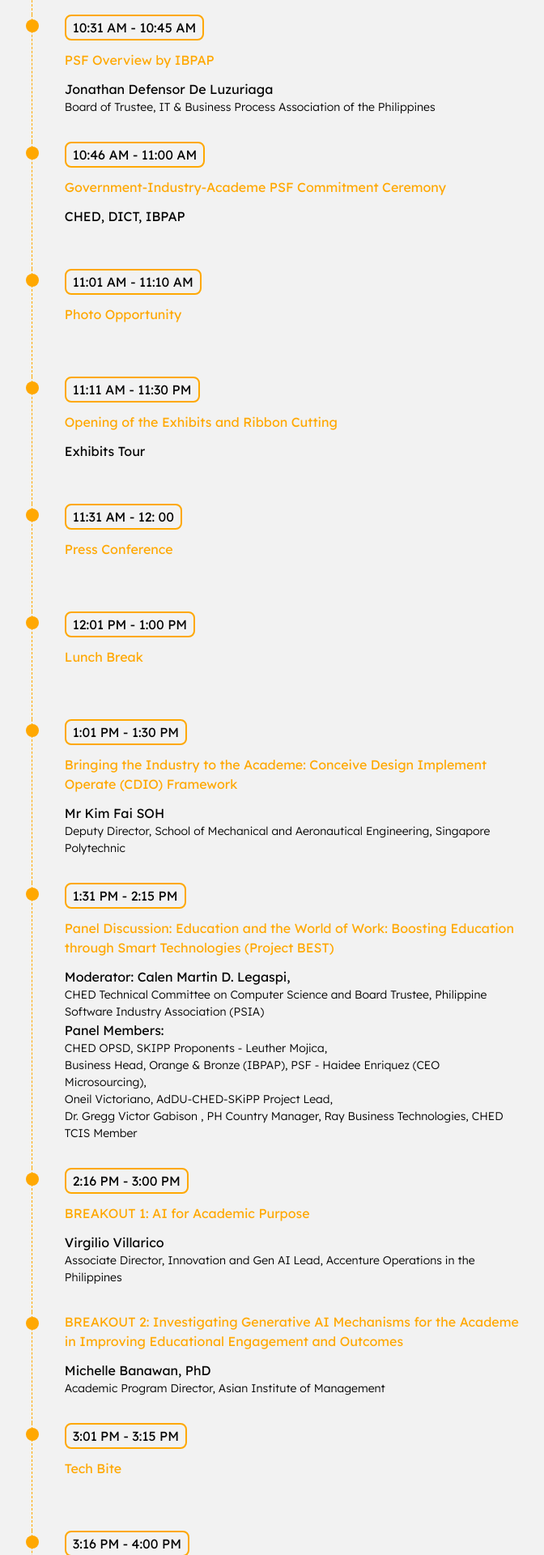
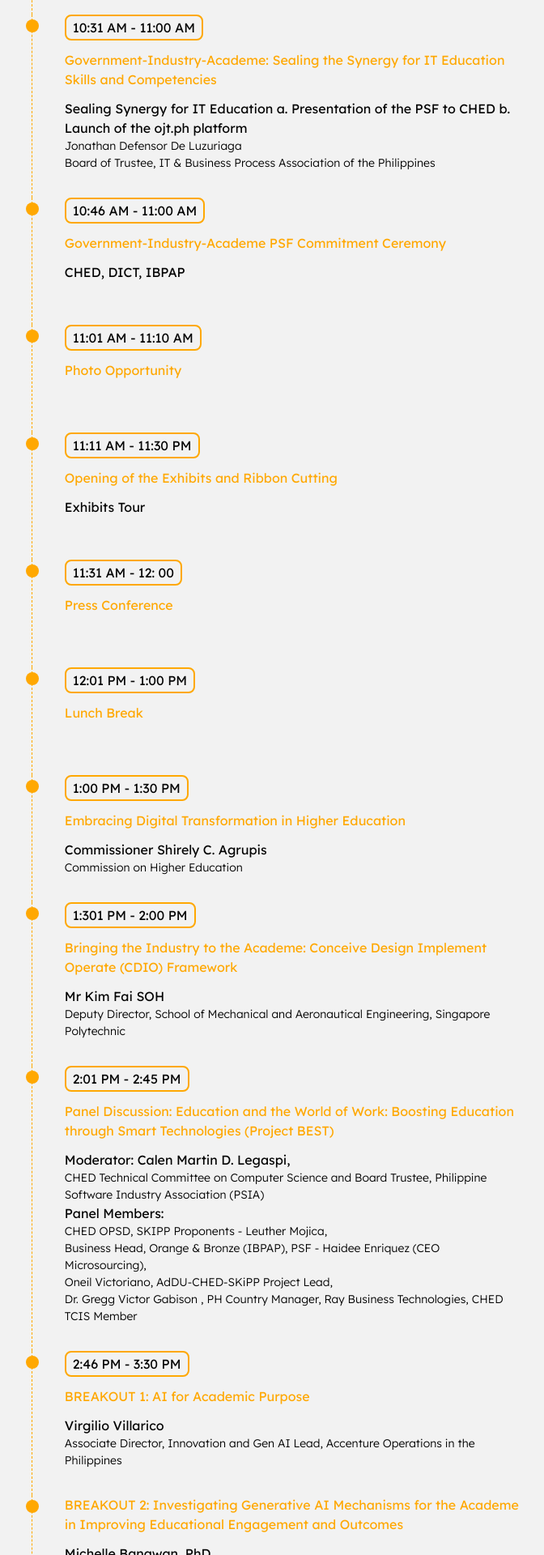
Before and after one commit to Samshh/CHEDx-Website, a React (Vite) app: page / in a window 1280 px wide. Shown: the part 4420-6340 px from the top of the page at 81% size, without its empty margins (303-975 px from the left). Built offline with nearby package versions, Linux system fonts and the light colour scheme.

Commit message:
UPDATE: LANDING PAGE TIMELINE DETAILS

```diff
--- a/src/pages/landing/components/MappedTimeline.tsx
+++ b/src/pages/landing/components/MappedTimeline.tsx
@@ -56,10 +56,11 @@
       subtitle: "Head, Private Sector Advisory Council (PSAC) Jobs Sector",
     },
     {
-      time: "10:31 AM - 10:45 AM",
-      segment: "PSF Overview by IBPAP",
-      title: "Jonathan Defensor De Luzuriaga",
-      subtitle: "Board of Trustee, IT & Business Process Association of the Philippines",
+      time: "10:31 AM - 11:00 AM",
+      segment: "Government-Industry-Academe: Sealing the Synergy for IT Education Skills and Competencies",
+      title: "Sealing Synergy for IT Education \na. Presentation of the PSF to CHED \nb. Launch of the ojt.ph platform",
+      subtitle:
+        "Jonathan Defensor De Luzuriaga\n Board of Trustee, IT & Business Process Association of the Philippines",
     },
     {
       time: "10:46 AM - 11:00 AM",
@@ -92,13 +93,19 @@
       subtitle: "",
     },
     {
-      time: "1:01 PM - 1:30 PM",
+      time: "1:00 PM - 1:30 PM",
+      segment: "Embracing Digital Transformation in Higher Education",
+      title: "Commissioner Shirely C. Agrupis",
+      subtitle: "Commission on Higher Education",
+    },
+    {
+      time: "1:301 PM - 2:00 PM",
       segment: "Bringing the Industry to the Academe: Conceive Design Implement Operate (CDIO) Framework",
       title: "Mr Kim Fai SOH",
       subtitle: "Deputy  Director, School of Mechanical and  Aeronautical Engineering, Singapore Polytechnic",
     },
     {
-      time: "1:31 PM - 2:15 PM",
+      time: "2:01 PM - 2:45 PM",
       segment:
         "Panel Discussion: Education and the World of Work: Boosting Education through Smart Technologies (Project BEST)",
       title: `Moderator: Calen Martin D. Legaspi, <p>CHED Technical Committee on Computer Science and Board Trustee, Philippine Software Industry Association (PSIA)</p>Panel Members:`,
@@ -106,7 +113,7 @@
         "CHED OPSD, SKIPP Proponents - Leuther Mojica, \nBusiness Head, Orange & Bronze (IBPAP), PSF - Haidee Enriquez (CEO Microsourcing), \nOneil Victoriano, AdDU-CHED-SKiPP Project Lead, \nDr. Gregg Victor Gabison , PH Country Manager, Ray Business Technologies, CHED TCIS Member",
     },
     {
-      time: "2:16 PM - 3:00 PM",
+      time: "2:46 PM - 3:30 PM",
       segment: "BREAKOUT 1: AI for Academic Purpose",
       title: "Virgilio Villarico",
       subtitle: "Associate Director, Innovation and Gen AI Lead, Accenture Operations in the Philippines",
@@ -119,13 +126,13 @@
       subtitle: "Academic Program Director, Asian Institute of Management",
     },
     {
-      time: "3:01 PM - 3:15 PM",
+      time: "3:31 PM - 3:40 PM",
       segment: "Tech Bite",
       title: "",
       subtitle: "",
     },
     {
-      time: "3:16 PM - 4:00 PM",
+      time: "3:41 PM - 4:10 PM",
       segment:
         "BREAKOUT 3: The Future of Work: How Digital Transformation Is Changing Workforce Requirements and Skills",
       title: "Dr. Dodjie Maestrecampo",
@@ -138,7 +145,7 @@
       subtitle: "President, Analytics Association of the Philippines",
     },
     {
-      time: "4:01 PM - 4:45 PM",
+      time: "4:11 PM - 4:45 PM",
       segment: "BREAKOUT 5: Integrating Soft Skills with Domain Expertise for IT Professionals",
       title: "Ralf Ian Gallegos",
       subtitle: "Manager, Recruiting, iQor",
@@ -150,7 +157,7 @@
       subtitle: "Program Head, Bachelor of Science and Information Science, West Visayas State University",
     },
     {
-      time: "4:46 PM - 5:30 PM",
+      time: "4:46 PM - 5:15 PM",
       segment: "BREAKOUT 7: Creating Seamless Pathways for Higher Education: Certifications and Microcredentials",
       title: "Ms. Yean Feng Yue",
       subtitle: "IBM Corporate Social Responsibility Leader - APAC",
@@ -163,7 +170,7 @@
       subtitle: "Regional Director, GFCE Southeast Asia Hub",
     },
     {
-      time: "5:31 PM - 5:45 PM",
+      time: "5:16 PM - 5:30 PM",
       segment: "Highlights of Day 1",
       title: "",
       subtitle: "",
```
